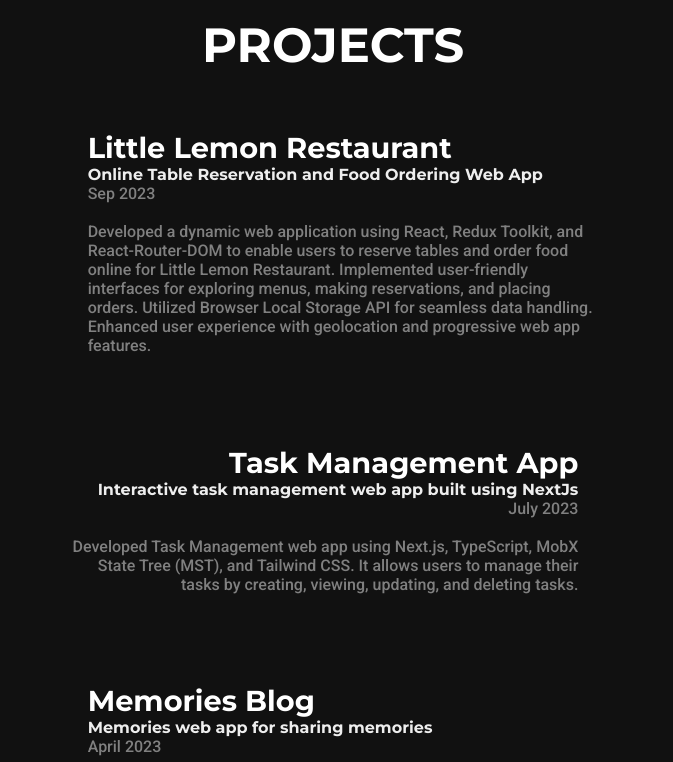
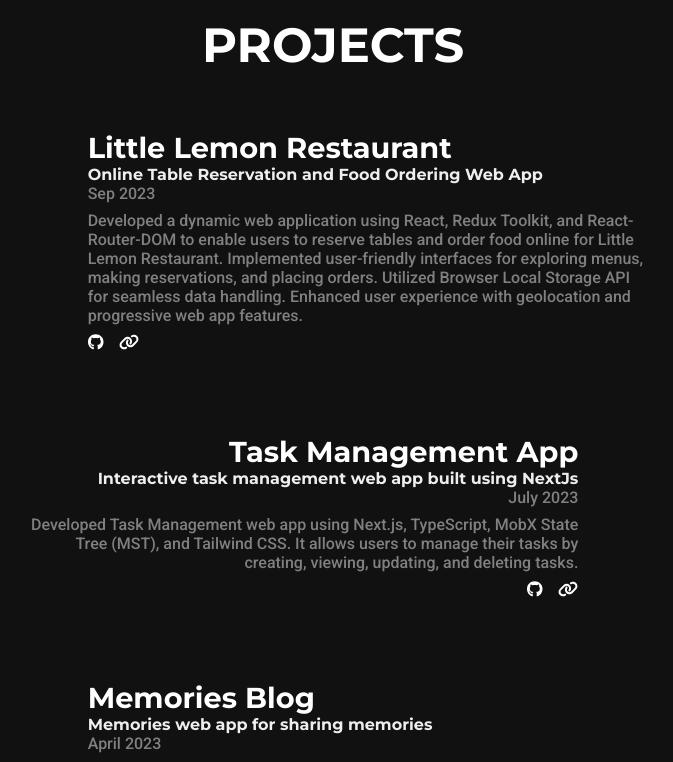
Before and after one commit to abhisheksharma1310/abhisheksharma1310.github.io, a React (Create React App) app: page / in a window 1280 px wide. Shown: the part 1680-2442 px from the top of the page, without its empty margins (307-980 px from the left). Built offline with nearby package versions, Linux system fonts and the light colour scheme.

Commit message:
links added for projects

```diff
--- a/src/App.css
+++ b/src/App.css
@@ -110,14 +110,14 @@
   justify-content: flex-start;
   align-items: center;
   gap: 1rem;
-  width: 75%;
+  width: 80%;
 }
 .card:nth-child(odd) {
-  align-self: start;
+  align-self: flex-start;
 }
 .card:nth-child(even) {
   flex-direction: row-reverse;
-  align-self: end;
+  align-self: flex-end;
   text-align: right;
 }
 .card-img {
@@ -340,11 +340,19 @@
 .width-m {
   width: max-content;
 }
-.w-100{
-  width: 80%;
+.w-ach{
+  width: 90%;
 }
 .gap-1 {
   gap: 1rem;
+}
+.h-space {
+  display: inline-block;
+  width: 1rem;
+}
+.v-space {
+  display: block;
+  height: .5rem;
 }
 .social-icon {
   width: 20px;
@@ -394,6 +402,9 @@
 .desc1 p {
   color: var(--primary-text1);
   font-family: "Roboto", sans-serif;
+}
+.link-icon {
+  color: var(--ptc);
 }
 
 /*
@@ -493,4 +504,8 @@
     margin-top: -100px; /* Negative half of height. */
     margin-left: -100px; /* Negative half of width. */
   }
+  /* others */
+  .w-ach {
+    width: 100%;
+  }
 }
--- a/src/components/Achievements.jsx
+++ b/src/components/Achievements.jsx
@@ -22,7 +22,7 @@
           {text3}{" "}
           <span>
             <a href={link} target="_blank" rel="noreferrer">
-              <FontAwesomeIcon icon={faLink} />
+              <FontAwesomeIcon className="link-icon" icon={faLink} />
             </a>
           </span>
         </p>
@@ -33,11 +33,11 @@
 
 const Achievements = () => {
   return (
-    <section id="achievements" className="flex-col">
+    <section id="achievements" className="flex-col flex-center">
       <div className="s-head heading">
         <h2>Achievements</h2>
       </div>
-      <div className="flex-col gap-1">
+      <div className="flex-col gap-1 w-ach flex-center">
         {achievements?.map((ach, ind) => (
           <AchievementItem
             key={ind}
--- a/src/components/Card.jsx
+++ b/src/components/Card.jsx
@@ -1,15 +1,30 @@
 import React, { memo } from "react";
+import LinksIcon from "./LinksIcon";
 
-const Card = ({ img, text1 = "", text2 = "", text3 = "", text4 = "" }) => {
+const Card = ({
+  img,
+  text1 = "",
+  text2 = "",
+  text3 = "",
+  text4 = "",
+  links = "",
+}) => {
   return (
     <article className="card">
-      <img className="card-img reveal-image" src={img} alt="as" loading="lazy"/>
+      <img
+        className="card-img reveal-image"
+        src={img}
+        alt="as"
+        loading="lazy"
+      />
       <div className="desc1">
         <h3>{text1}</h3>
         <h4>{text2}</h4>
         <p>{text3}</p>
-        <br />
+        <span className="v-space"></span>
         <p>{text4}</p>
+        <span className="v-space"></span>
+        {typeof links !== "string" && <LinksIcon links={links} />}
       </div>
     </article>
   );
--- /dev/null
+++ b/src/components/LinksIcon.jsx
@@ -0,0 +1,20 @@
+import React from "react";
+import { FontAwesomeIcon } from "@fortawesome/react-fontawesome";
+import { faGithub } from "@fortawesome/free-brands-svg-icons";
+import { faLink } from "@fortawesome/free-solid-svg-icons";
+
+const LinksIcon = ({ links }) => {
+  return (
+    <div className="gap-1 ">
+      <a href={links?.github} target="_blank" rel="noreferrer">
+        <FontAwesomeIcon className="link-icon" icon={faGithub} />
+      </a>
+      <span className="h-space"></span>
+      <a href={links?.demo} target="_blank" rel="noreferrer">
+        <FontAwesomeIcon className="link-icon" icon={faLink} />
+      </a>
+    </div>
+  );
+};
+
+export default LinksIcon;
--- a/src/components/Projects.jsx
+++ b/src/components/Projects.jsx
@@ -17,6 +17,7 @@
             text2={project?.description}
             text3={project?.duration}
             text4={project?.details}
+            links={project?.links}
           />
         ))}
       </div>
--- a/src/data/projects.js
+++ b/src/data/projects.js
@@ -1,11 +1,14 @@
 const projects = [
   {
     title: "Little Lemon Restaurant",
-    description:
-      "Online Table Reservation and Food Ordering Web App",
+    description: "Online Table Reservation and Food Ordering Web App",
     duration: "Sep 2023",
     details: `Developed a dynamic web application using React, Redux Toolkit, and React-Router-DOM to enable users to reserve tables and order food online for Little Lemon Restaurant. Implemented user-friendly interfaces for exploring menus, making reservations, and placing orders. Utilized Browser Local Storage API for seamless data handling. Enhanced user experience with geolocation and progressive web app features.`,
     img: "https://i.ibb.co/R3sYZKR/little-lemon-mockup-nobg.png",
+    links: {
+      github: "https://github.com/abhisheksharma1310/little-lemon",
+      demo: "https://main--adorable-salmiakki-6c71a9.netlify.app/",
+    },
   },
   {
     title: "Task Management App",
@@ -13,6 +16,10 @@
     duration: "July 2023",
     details: `Developed Task Management web app using Next.js, TypeScript, MobX State Tree (MST), and Tailwind CSS. It allows users to manage their tasks by creating, viewing, updating, and deleting tasks.`,
     img: "https://i.ibb.co/4mYG2Pk/task-management-nobg.png",
+    links: {
+      github: "https://github.com/abhisheksharma1310/task-management-app",
+      demo: "https://task-management-app-sigma-indol.vercel.app/",
+    },
   },
   {
     title: "Memories Blog",
@@ -20,14 +27,21 @@
     duration: "April 2023",
     details: `This web application is a full-stack MERN project that allows users to share their memories with friends and family. It is built with React.js as front-end, Node.js and Express.js as back-end, and MongoDB Atlas Cloud as database. The front-end and back-end communicate through REST APIs, which enable all CRUD (create, read, update, and delete) operations on the user and blog posts data.`,
     img: "https://i.ibb.co/r0pdc8Y/memories-mockup-nobg.png",
+    links: {
+      github: "https://github.com/abhisheksharma1310/memories_blog",
+      demo: "https://famous-nasturtium-884aa6.netlify.app/",
+    },
   },
   {
     title: "Chat web app",
-    description:
-      "Chat Application using React and Firebase",
+    description: "Chat Application using React and Firebase",
     duration: "July 2022",
     details: `Developed chat web app using ReactJs library as frontend and Firebase as backend. In this web app many people can chat in real time in different chat rooms at the same time. You can login using google or facebook. You can create new chat rooms, add and remove people as admin from rooms, Send Text, Pictures, Videos, Audio, PDF file, Zip file or any other files. You can also record your voice whithin the app and send it. Also you can see pictures and listen audio message whithin the app and see other user online status.`,
     img: "https://i.ibb.co/bQnGvRx/chat-app-nobg.png",
+    links: {
+      github: "https://github.com/abhisheksharma1310/chat-app-react",
+      demo: "https://chatwebreactapp.web.app/",
+    },
   },
   {
     title: "Box Office",
@@ -35,6 +49,10 @@
     duration: "June 2022",
     details: `Developed web app using Reactjs library and "Tvmaze" API for searching shows and actors. You can check shows details like short summary about the shows, tags, premiered date, seasons and its premiered date, current shows status and cast details etc. You can check actors by name. Actors details include Name, Date of birth, Country origin and Gender. You can also save shows for offline view.`,
     img: "https://i.ibb.co/vkW77v4/box-office-nobg.png",
+    links: {
+      github: "https://github.com/abhisheksharma1310/box-office-react-app",
+      demo: "https://abhisheksharma1310.github.io/box-office-react-app/",
+    },
   },
 ];
 
```
